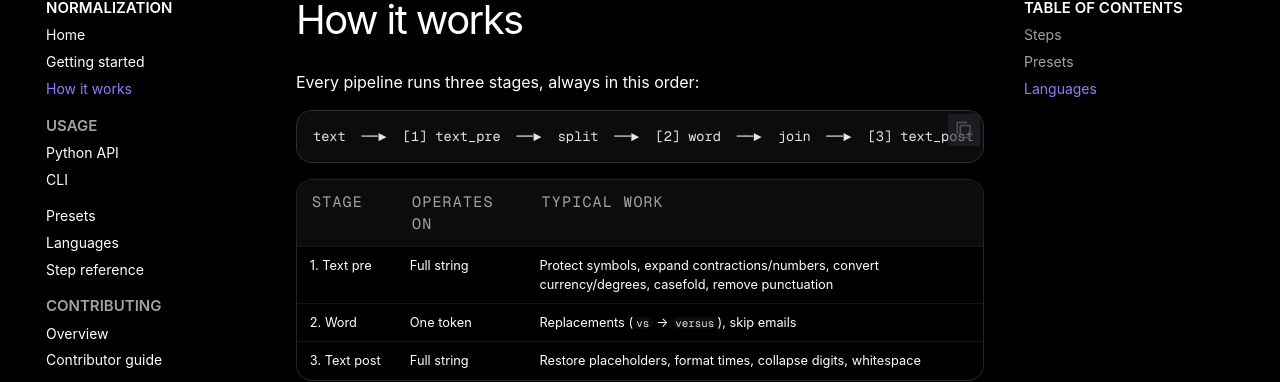
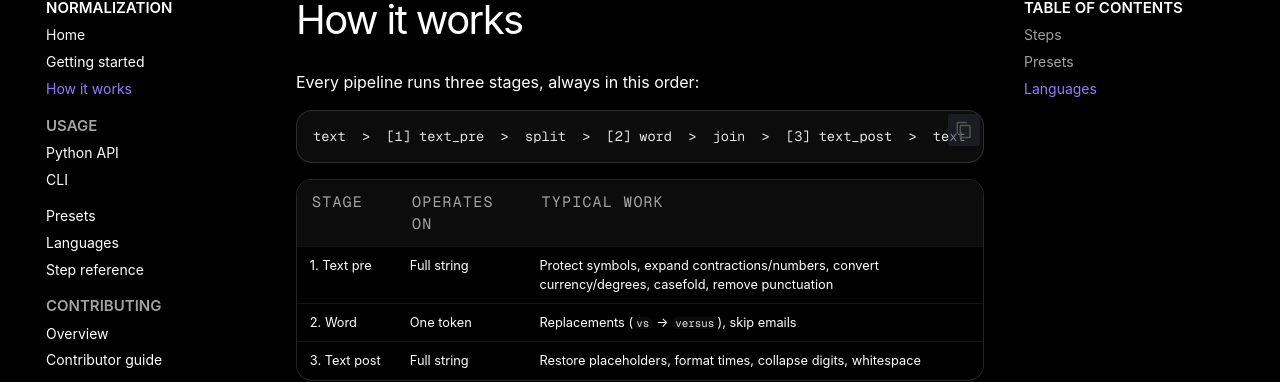
Before and after one commit to tidygenie/gladia-normalization, an MkDocs documentation site: the page built from docs/concepts.md, in a window 1280 px wide and 1331 px high. Shown: the part 105-487 px from the top of the window. Built offline with MkDocs 1.6.1 and Material for MkDocs 9.7.7, drawn with Linux system fonts in a browser that asks for light colours; comment, search, counter and statistics services are not loaded.

Commit message:
docs: update pipeline stage representation for clarity

````diff
--- a/docs/concepts.md
+++ b/docs/concepts.md
@@ -3,7 +3,7 @@
 Every pipeline runs **three stages**, always in this order:
 
 ```text
-text  ──►  [1] text_pre  ──►  split  ──►  [2] word  ──►  join  ──►  [3] text_post  ──►  text
+text  >  [1] text_pre  >  split  >  [2] word  >  join  >  [3] text_post  >  text
 ```
 
 | Stage | Operates on | Typical work |
````
